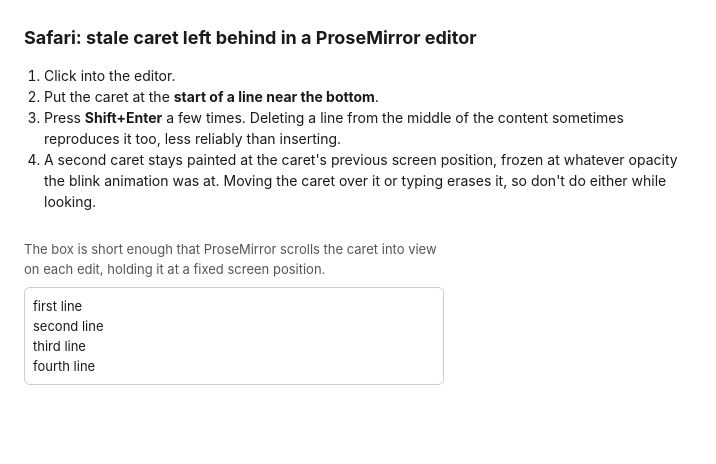
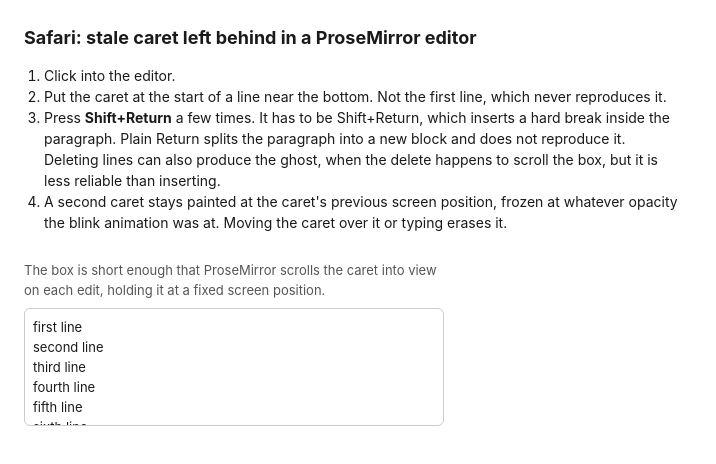
Before and after one commit to awilkowski-maxima/safari-caret-ghost-repro, a website built with Vite: page index.html in a window 1280 px wide. Shown: the whole page, without its empty margins (0-716 px from the left). Built offline with nearby package versions, Linux system fonts and the light colour scheme.

Commit message:
fix: correct repro conditions and note ProseMirror dependency

```diff
--- a/index.html
+++ b/index.html
@@ -65,15 +65,21 @@
 
     <ol>
       <li>Click into the editor.</li>
-      <li>Put the caret at the <b>start of a line near the bottom</b>.</li>
       <li>
-        Press <b>Shift+Enter</b> a few times. Deleting a line from the middle of
-        the content sometimes reproduces it too, less reliably than inserting.
+        Put the caret at the start of a line near the bottom. Not the
+        first line, which never reproduces it.
+      </li>
+      <li>
+        Press <b>Shift+Return</b> a few times. It has to be Shift+Return, which
+        inserts a hard break inside the paragraph. Plain Return splits the
+        paragraph into a new block and does not reproduce it. Deleting lines can
+        also produce the ghost, when the delete happens to scroll the box, but
+        it is less reliable than inserting.
       </li>
       <li>
         A second caret stays painted at the caret's previous screen position,
         frozen at whatever opacity the blink animation was at. Moving the caret
-        over it or typing erases it, so don't do either while looking.
+        over it or typing erases it.
       </li>
     </ol>
 
--- a/src/main.js
+++ b/src/main.js
@@ -1,7 +1,11 @@
 import { Editor } from "@tiptap/core";
 import StarterKit from "@tiptap/starter-kit";
 
-const content = "<p>first line<br>second line<br>third line<br>fourth line</p>";
+// One paragraph joined by hard breaks, deliberately. Separate <p> blocks do not
+// reproduce the bug: the caret has to already sit after a <br>.
+const content =
+  "<p>first line<br>second line<br>third line<br>" +
+  "fourth line<br>fifth line<br>sixth line</p>";
 
 new Editor({
   element: document.querySelector("#editor"),
```
Also changed, not shown: README.md.
